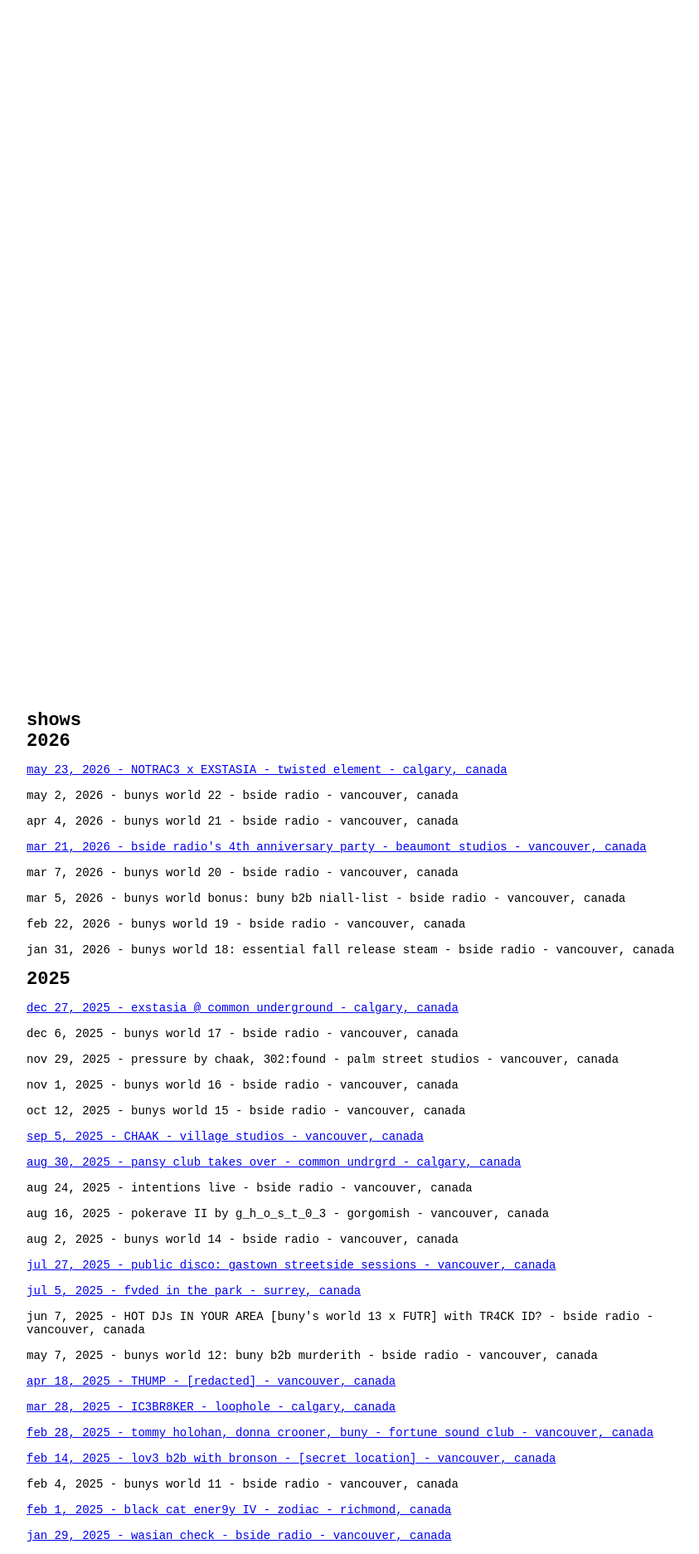
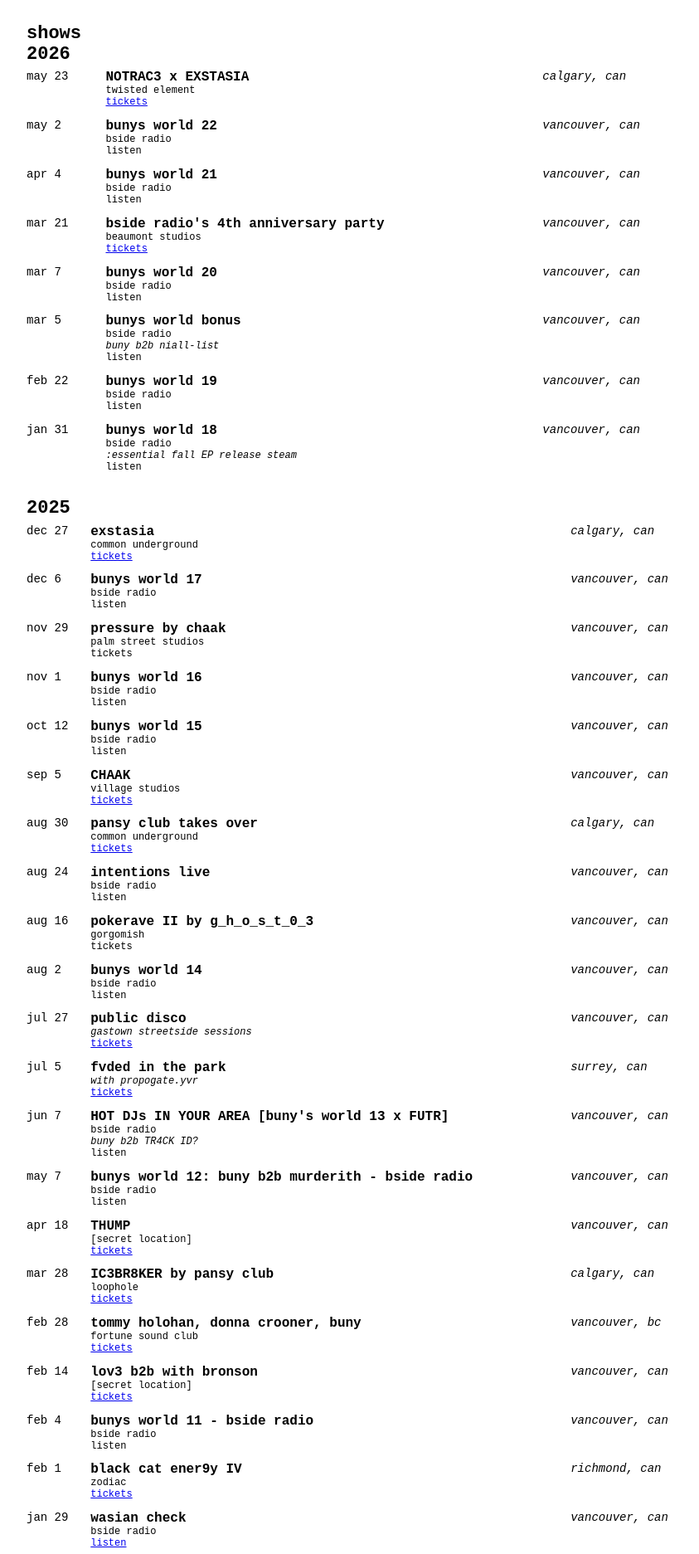
Before and after one commit to 746a70/buny, a Jekyll site: the page built from shows.md, in a window 1280 px wide. Shown: the top 1873 px of the page at 83% size, without its empty margins (208-1051 px from the left). Built offline with Jekyll 4.4.1, drawn with Linux system fonts in a browser that asks for light colours; some of the changed text lies outside the part shown.

Commit message:
Fix syntax/quotation issues in provided shows.yml content

```diff
--- a/_data/shows.yml
+++ b/_data/shows.yml
@@ -1,280 +1,393 @@
-- title: "NOTRAC3 x EXSTASIA - twisted element"
-  date: 2026-05-23
-  location: calgary, canada
+---
+- date: 2026-05-23
+  title: NOTRAC3 x EXSTASIA
+  venue: twisted element
+  location: 'calgary, can'
+  subtitle: ''
   kind: tickets
-  link: https://ra.co/events/2431872
-- title: "bunys world 22 - bside radio"
-  date: 2026-05-02
-  location: vancouver, canada
+  link: 'https://ra.co/events/2431872'
+- date: 2026-05-02
+  title: bunys world 22
+  venue: bside radio
+  location: 'vancouver, can'
+  subtitle: ''
   kind: listen
-  link: ""
-- title: "bunys world 21 - bside radio"
-  date: 2026-04-04
-  location: vancouver, canada
+  link: ''
+- date: 2026-04-04
+  title: bunys world 21
+  venue: bside radio
+  location: 'vancouver, can'
+  subtitle: ''
   kind: listen
-  link: ""
-- title: "bside radio's 4th anniversary party - beaumont studios"
-  date: 2026-03-21
-  location: vancouver, canada
+  link: ''
+- date: 2026-03-21
+  title: 'bside radio''s 4th anniversary party'
+  venue: beaumont studios
+  location: 'vancouver, can'
+  subtitle: ''
   kind: tickets
-  link: "https://ra.co/events/2375684"
-- title: "bunys world 20 - bside radio"
-  date: 2026-03-07
-  location: vancouver, canada
+  link: 'https://ra.co/events/2375684'
+- date: 2026-03-07
+  title: bunys world 20
+  venue: bside radio
+  location: 'vancouver, can'
+  subtitle: ''
   kind: listen
-  link: ""
-- title: "bunys world bonus: buny b2b niall-list - bside radio"
-  date: 2026-03-05
-  location: vancouver, canada
+  link: ''
+- date: 2026-03-05
+  title: 'bunys world bonus'
+  venue: bside radio
+  location: 'vancouver, can'
+  subtitle: 'buny b2b niall-list'
   kind: listen
-  link: ""
-- title: "bunys world 19 - bside radio"
-  date: 2026-02-22
-  location: vancouver, canada
+  link: ''
+- date: 2026-02-22
+  title: bunys world 19
+  venue: bside radio
+  location: 'vancouver, can'
+  subtitle: ''
   kind: listen
-  link: ""
-- title: "bunys world 18: essential fall release steam - bside radio"
-  date: 2026-01-31
-  location: vancouver, canada
+  link: ''
+- date: 2026-01-31
+  title: 'bunys world 18'
+  venue: bside radio
+  location: 'vancouver, can'
+  subtitle: ':essential fall EP release steam'
   kind: listen
-  link: ""
-- title: "exstasia @ common underground"
-  date: 2025-12-27
-  location: calgary, canada
+  link: ''
+- date: 2025-12-27
+  title: 'exstasia'
+  venue: 'common underground'
+  location: 'calgary, can'
+  subtitle: ''
   kind: tickets
-  link: https://www.showpass.com/exstasia-2/
-- title: "bunys world 17 - bside radio"
-  date: 2025-12-06
-  location: vancouver, canada
+  link: 'https://www.showpass.com/exstasia-2/'
+- date: 2025-12-06
+  title: bunys world 17
+  venue: bside radio
+  location: 'vancouver, can'
+  subtitle: ''
   kind: listen
-  link: ""
-- title: "pressure by chaak, 302:found - palm street studios"
-  date: 2025-11-29
-  location: vancouver, canada
+  link: ''
+- date: 2025-11-29
+  title: 'pressure by chaak'
+  venue: palm street studios
+  location: 'vancouver, can'
+  subtitle: ''
   kind: tickets
-  link: ""
-- title: "bunys world 16 - bside radio"
-  date: 2025-11-01
-  location: vancouver, canada
+  link: ''
+- date: 2025-11-01
+  title: bunys world 16
+  venue: bside radio
+  location: 'vancouver, can'
+  subtitle: ''
   kind: listen
-  link: ""
-- title: "bunys world 15 - bside radio"
-  date: 2025-10-12
-  location: vancouver, canada
+  link: ''
+- date: 2025-10-12
+  title: bunys world 15
+  venue: bside radio
+  location: 'vancouver, can'
+  subtitle: ''
   kind: listen
-  link: ""
-- title: "CHAAK - village studios"
-  date: 2025-09-05
-  location: vancouver, canada
+  link: ''
+- date: 2025-09-05
+  title: CHAAK
+  venue: village studios
+  location: 'vancouver, can'
+  subtitle: ''
   kind: tickets
-  link: https://www.instagram.com/p/DPCVIRFkoJi/?img_index=1
-- title: "pansy club takes over - common undrgrd"
-  date: 2025-08-30
-  location: calgary, canada
+  link: 'https://www.instagram.com/p/DPCVIRFkoJi/?img_index=1'
+- date: 2025-08-30
+  title: pansy club takes over
+  venue: common underground
+  location: 'calgary, can'
+  subtitle: ''
   kind: tickets
-  link: https://www.instagram.com/p/DNRimmXggOx/
-- title: "intentions live - bside radio"
-  date: 2025-08-24
-  location: vancouver, canada
+  link: 'https://www.instagram.com/p/DNRimmXggOx/'
+- date: 2025-08-24
+  title: intentions live
+  venue: bside radio
+  location: 'vancouver, can'
+  subtitle: ''
   kind: listen
-  link: ""
-- title: "pokerave II by g_h_o_s_t_0_3 - gorgomish"
-  date: 2025-08-16
-  location: vancouver, canada
+  link: ''
+- date: 2025-08-16
+  title: pokerave II by g_h_o_s_t_0_3
+  venue: gorgomish
+  location: 'vancouver, can'
+  subtitle: ''
   kind: tickets
-  link: ""
-- title: "bunys world 14 - bside radio"
-  date: 2025-08-02
-  location: vancouver, canada
+  link: ''
+- date: 2025-08-02
+  title: bunys world 14
+  venue: bside radio
+  location: 'vancouver, can'
+  subtitle: ''
   kind: listen
-  link: ""
-- title: "public disco: gastown streetside sessions"
-  date: 2025-07-27
-  location: vancouver, canada
+  link: ''
+- date: 2025-07-27
+  title: 'public disco'
+  venue: ''
+  location: 'vancouver, can'
+  subtitle: 'gastown streetside sessions'
   kind: tickets
-  link: "https://www.instagram.com/p/DKs9zBhS27L/?img_index=1"
-- title: "fvded in the park"
-  date: 2025-07-05
-  location: surrey, canada
+  link: 'https://www.instagram.com/p/DKs9zBhS27L/?img_index=1'
+- date: 2025-07-05
+  title: fvded in the park
+  venue: ''
+  location: 'surrey, can'
+  subtitle: 'with propogate.yvr'
   kind: tickets
-  link: https://www.fvdedinthepark.com/
-- title: "HOT DJs IN YOUR AREA [buny's world 13 x FUTR] with TR4CK ID? - bside radio"
-  date: 2025-06-07
-  location: vancouver, canada
+  link: 'https://www.fvdedinthepark.com/'
+- date: 2025-06-07
+  title: 'HOT DJs IN YOUR AREA [buny''s world 13 x FUTR]'
+  venue: bside radio
+  location: 'vancouver, can'
+  subtitle: 'buny b2b TR4CK ID?'
   kind: listen
-  link: ""
-- title: "bunys world 12: buny b2b murderith - bside radio"
-  date: 2025-05-07
-  location: vancouver, canada
+  link: ''
+- date: 2025-05-07
+  title: 'bunys world 12: buny b2b murderith - bside radio'
+  venue: bside radio
+  location: 'vancouver, can'
+  subtitle: ''
   kind: listen
-  link: ""
-- title: "THUMP - [redacted]"
-  date: 2025-04-18
-  location: vancouver, canada
+  link: ''
+- date: 2025-04-18
+  title: 'THUMP'
+  venue: '[secret location]'
+  location: 'vancouver, can'
+  subtitle: ''
   kind: tickets
-  link: https://ra.co/events/2132331
-- title: "IC3BR8KER - loophole"
-  date: 2025-03-28
-  location: calgary, canada
+  link: 'https://ra.co/events/2132331'
+- date: 2025-03-28
+  title: IC3BR8KER by pansy club
+  venue: loophole
+  location: 'calgary, can'
+  subtitle: ''
   kind: tickets
-  link: https://www.zeffy.com/en-CA/ticketing/ic3br8ker-queer-rave?fbclid=IwZXh0bgNhZW0CMTAAAR0pSUUP1DzdbG3G1GrET-faLoIxPhusNPvHmPbvb2cCLwUDci2qqxc7hqI_aem_Y9J6YLr_1_9_CIpoXxF7XQ
-- title: "tommy holohan, donna crooner, buny - fortune sound club"
-  date: 2025-02-28
-  location: vancouver, canada
+  link: 'https://www.zeffy.com/en-CA/ticketing/ic3br8ker-queer-rave?fbclid=IwZXh0bgNhZW0CMTAAAR0pSUUP1DzdbG3G1GrET-faLoIxPhusNPvHmPbvb2cCLwUDci2qqxc7hqI_aem_Y9J6YLr_1_9_CIpoXxF7XQ'
+- date: 2025-02-28
+  title: 'tommy holohan, donna crooner, buny'
+  venue: fortune sound club
+  location: 'vancouver, bc'
+  subtitle: ''
   kind: tickets
-  link: https://www.ticketweb.ca/event/tommy-holohan-fortune-sound-club-tickets/13690574?REFERRAL_ID=tmfeed
-- title: "lov3 b2b with bronson - [secret location]"
-  date: 2025-02-14
-  location: vancouver, canada
+  link: 'https://www.ticketweb.ca/event/tommy-holohan-fortune-sound-club-tickets/13690574?REFERRAL_ID=tmfeed'
+- date: 2025-02-14
+  title: 'lov3 b2b with bronson'
+  venue: '[secret location]'
+  location: 'vancouver, can'
+  subtitle: ''
   kind: tickets
-  link: https://ra.co/events/2098153
-- title: "bunys world 11 - bside radio"
-  date: 2025-02-04
-  location: vancouver, canada
+  link: 'https://ra.co/events/2098153'
+- date: 2025-02-04
+  title: bunys world 11 - bside radio
+  venue: bside radio
+  location: 'vancouver, can'
+  subtitle: ''
   kind: listen
-  link: ""
-- title: "black cat ener9y IV - zodiac"
-  date: 2025-02-01
-  location: richmond, canada
+  link: ''
+- date: 2025-02-01
+  title: black cat ener9y IV
+  venue: zodiac
+  location: 'richmond, can'
+  subtitle: ''
   kind: tickets
-  link: https://www.bouncelife.com/events/6788dafb1435e2d353baac46
-- title: "wasian check - bside radio"
-  date: 2025-01-29
-  location: vancouver, canada
+  link: 'https://www.bouncelife.com/events/6788dafb1435e2d353baac46'
+- date: 2025-01-29
+  title: wasian check
+  venue: bside radio
+  location: 'vancouver, can'
+  subtitle: ''
   kind: listen
-  link: https://youtu.be/fXInd6x7DRc?si=u72P3VXLSIvd_NPO
-- title: "bunys world 10 - bside radio"
-  date: 2025-01-04
-  location: vancouver, canada
+  link: 'https://youtu.be/fXInd6x7DRc?si=u72P3VXLSIvd_NPO'
+- date: 2025-01-04
+  title: bunys world 10
+  venue: bside radio
+  location: 'vancouver, can'
+  subtitle: ''
   kind: listen
-  link: https://soundcloud.com/djbuny/bunys-world-11
-- title: "noise complaint by party people - the well studios"
-  date: 2024-12-14
-  location: vancouver, canada
+  link: 'https://soundcloud.com/djbuny/bunys-world-11'
+- date: 2024-12-14
+  title: noise complaint
+  venue: the well studios
+  location: 'vancouver, can'
+  subtitle: ''
   kind: tickets
-  link: https://ra.co/events/2047073
-- title: "bunys world 09, BUNRELEASED - bside radio"
-  date: 2024-12-07
-  location: vancouver, canada
+  link: 'https://ra.co/events/2047073'
+- date: 2024-12-07
+  title: 'bunys world 09'
+  venue: bside radio
+  location: 'vancouver, can'
+  subtitle: 'bunreleased'
   kind: listen
-  link: https://www.instagram.com/p/DDI0f5yPZxo/
-- title: "bunys world 08, buny @ werk - bside radio"
-  date: 2024-11-02
-  location: vancouver, canada
+  link: 'https://www.instagram.com/p/DDI0f5yPZxo/'
+- date: 2024-11-02
+  title: 'bunys world 08'
+  venue: bside radio
+  location: 'vancouver, can'
+  subtitle: 'buny @ werk'
   kind: listen
-  link: https://www.instagram.com/p/DBuUWhJzY-L/
-- title: "binky + friends - bside radio"
-  date: 2024-10-27
-  location: vancouver, canada
+  link: 'https://www.instagram.com/p/DBuUWhJzY-L/'
+- date: 2024-10-27
+  title: binky + friends
+  venue: bside radio
+  location: 'vancouver, can'
+  subtitle: ''
   kind: listen
-  link: https://www.instagram.com/p/DBnT89tR2W9/?img_index=1
-- title: "a crazy halloween party by popmisfit - calabash"
-  date: 2024-10-25
-  location: vancouver, canada
+  link: 'https://www.instagram.com/p/DBnT89tR2W9/?img_index=1'
+- date: 2024-10-25
+  title: a crazy halloween party by popmisfit
+  venue: calabash
+  location: 'vancouver, can'
+  subtitle: ''
   kind: tickets
-  link: https://www.instagram.com/p/DAwMzWoS1ww/
-- title: "bunys world 07, with jack8 and tr4ck id? - bside radio"
-  date: 2024-10-05
-  location: vancouver, canada
+  link: 'https://www.instagram.com/p/DAwMzWoS1ww/'
+- date: 2024-10-05
+  title: 'bunys world 07'
+  venue: bside radio
+  location: 'vancouver, can'
+  subtitle: 'with jack8 and tr4ck id?'
   kind: listen
-  link: https://www.instagram.com/p/DAo59tqynln/
-- title: "bunys world 06 - bside radio"
-  date: 2024-09-07
-  location: vancouver, canada
+  link: 'https://www.instagram.com/p/DAo59tqynln/'
+- date: 2024-09-07
+  title: bunys world 06
+  venue: bside radio
+  location: 'vancouver, can'
+  subtitle: ''
   kind: listen
-  link: ""
-- title: "dewdrop starshine & buny by bdrive - calabash"
-  date: 2024-08-30
-  location: vancouver, canada
+  link: ''
+- date: 2024-08-30
+  title: 'buny, dewdrop starshine - bdrive'
+  venue: calabash
+  location: 'vancouver, can'
+  subtitle: ''
   kind: tickets
-  link: https://ra.co/events/1985167
-- title: "pokerave by g_h_o_s_t_0_3 - gorgomish"
-  date: 2024-07-12
-  location: vancouver, canada
+  link: 'https://ra.co/events/1985167'
+- date: 2024-07-12
+  title: pokerave by g_h_o_s_t_0_3
+  venue: gorgomish
+  location: 'vancouver, can'
+  subtitle: ''
   kind: tickets
-  link: https://ra.co/events/1949264
-- title: "bunys world 05 - bside radio"
-  date: 2024-07-07
-  location: vancouver, canada
+  link: 'https://ra.co/events/1949264'
+- date: 2024-07-07
+  title: bunys world 05
+  venue: bside radio
+  location: 'vancouver, can'
+  subtitle: ''
   kind: listen
-  link: ""
-- title: "resurrection radio popup - bside radio"
-  date: 2024-07-04
-  location: vancouver, canada
+  link: ''
+- date: 2024-07-04
+  title: resurrection radio popup
+  venue: bside radio
+  location: 'vancouver, can'
+  subtitle: ''
   kind: listen
-  link: https://www.instagram.com/p/C8wvjEhR96M/
-- title: "cute shit only - birdhouse"
-  date: 2024-06-28
-  location: vancouver, canada
+  link: 'https://www.instagram.com/p/C8wvjEhR96M/'
+- date: 2024-06-28
+  title: cute shit only
+  venue: birdhouse
+  location: 'vancouver, can'
+  subtitle: ''
   kind: tickets
-  link: https://www.instagram.com/birdhouseartspace/p/C74nORxP3Hz/
-- title: "TDJ, teenoble, buny - village studios"
-  date: 2024-06-15
-  location: vancouver, canada
+  link: 'https://www.instagram.com/birdhouseartspace/p/C74nORxP3Hz/'
+- date: 2024-06-15
+  title: 'TDJ, teenoble b2b buny'
+  venue: village studios
+  location: 'vancouver, can'
+  subtitle: ''
   kind: tickets
-  link: https://ra.co/events/1942357
-- title: "bunys world 04 - bside radio"
-  date: 2024-06-01
-  location: vancouver, canada
+  link: 'https://ra.co/events/1942357'
+- date: 2024-06-01
+  title: bunys world 04
+  venue: bside radio
+  location: 'vancouver, can'
+  subtitle: ''
   kind: listen
-  link: ""
-- title: "mashkawow: etoh b2b buny - bside radio"
-  date: 2024-06-01
-  location: vancouver, canada
+  link: ''
+- date: 2024-06-01
+  title: 'mashkawow: etoh b2b buny'
+  venue: bside radio
+  location: 'vancouver, can'
+  subtitle: ''
   kind: listen
-  link: https://www.instagram.com/p/C7pN1JVPMy8/?img_index=1
-- title: "resonance by ravin collective - [redacted]"
-  date: 2024-05-25
-  location: vancouver, canada
+  link: 'https://www.instagram.com/p/C7pN1JVPMy8/?img_index=1'
+- date: 2024-05-25
+  title: 'resonance by ravin collective'
+  venue: '[secret location]'
+  location: 'vancouver, can'
+  subtitle: ''
   kind: tickets
-  link: https://www.instagram.com/p/C7Spc9_vN_P/
-- title: "bunys world 03 - bside radio"
-  date: 2024-05-04
-  location: vancouver, canada
+  link: 'https://www.instagram.com/p/C7Spc9_vN_P/'
+- date: 2024-05-04
+  title: bunys world 03
+  venue: bside radio
+  location: 'vancouver, can'
+  subtitle: ''
   kind: listen
-  link: ""
-- title: "supermarket by drill events - the deli"
-  date: 2024-05-03
-  location: vancouver, canada
+  link: ''
+- date: 2024-05-03
+  title: supermarket by drill events
+  venue: the deli
+  location: 'vancouver, can'
+  subtitle: ''
   kind: tickets
-  link: https://www.eventbrite.ca/e/drill-presents-supermarket-tickets-884627734367
-- title: "bunys world 02 - bside radio"
-  date: 2024-04-06
-  location: vancouver, canada
+  link: 'https://www.eventbrite.ca/e/drill-presents-supermarket-tickets-884627734367'
+- date: 2024-04-06
+  title: bunys world 02
+  venue: bside radio
+  location: 'vancouver, can'
+  subtitle: ''
   kind: listen
-  link: ""
-- title: "unknown by avanni - red gate"
-  date: 2024-03-30
-  location: vancouver, canada
+  link: ''
+- date: 2024-03-30
+  title: unknown by avanni
+  venue: red gate
+  location: 'vancouver, can'
+  subtitle: ''
   kind: tickets
-  link: https://ra.co/events/1866634
-- title: "pr3br34k vol 02 - rewind resale"
-  date: 2024-03-16
-  location: vancouver, canada
+  link: 'https://ra.co/events/1866634'
+- date: 2024-03-16
+  title: pr3br34k vol 02
+  venue: rewind resale
+  location: 'vancouver, can'
+  subtitle: ''
   kind: tickets
-  link: https://www.eventbrite.ca/e/pr3br34k-vol02-tickets-833902243057
-- title: "bunys world 01 - bside radio"
-  date: 2024-02-25
-  location: vancouver, canada
+  link: 'https://www.eventbrite.ca/e/pr3br34k-vol02-tickets-833902243057'
+- date: 2024-02-25
+  title: bunys world 01
+  venue: bside radio
+  location: 'vancouver, can'
+  subtitle: ''
   kind: listen
-  link: ""
-- title: "killer dolls fundraver - rewind resale"
-  date: 2023-10-13
-  location: vancouver, canada
+  link: ''
+- date: 2023-10-13
+  title: killer dolls fundraver
+  venue: rewind resale
+  location: 'vancouver, can'
+  subtitle: ''
   kind: tickets
-  link: https://www.eventbrite.ca/e/killer-dolls-queer-fundraver-tickets-715666165767?aff=ebdsoporgprofile
-- title: "new moon by normiecorp - [redacted]"
-  date: 2023-09-29
-  location: vancouver, canada
+  link: 'https://www.eventbrite.ca/e/killer-dolls-queer-fundraver-tickets-715666165767?aff=ebdsoporgprofile'
+- date: 2023-09-29
+  title: 'new moon by normiecorp'
+  venue: '[secret location]'
+  location: 'vancouver, can'
+  subtitle: ''
   kind: tickets
-  link: https://www.instagram.com/p/CxWcHXGvTsa/
-- title: "rodeho - rewind resale"
-  date: 2023-07-15
-  location: vancouver, canada
+  link: 'https://www.instagram.com/p/CxWcHXGvTsa/'
+- date: 2023-07-15
+  title: rodeho
+  venue: rewind resale
+  location: 'vancouver, can'
+  subtitle: ''
   kind: tickets
-  link: https://www.eventbrite.ca/e/rode-ho-rewind-queer-western-rave-tickets-657236932357?aff=ebdsoporgprofile
-- title: "pr3br34k vol 1 - rewind resale"
-  date: 2023-03-10
-  location: vancouver, canada
+  link: 'https://www.eventbrite.ca/e/rode-ho-rewind-queer-western-rave-tickets-657236932357?aff=ebdsoporgprofile'
+- date: 2023-03-10
+  title: pr3br34k vol 1
+  venue: rewind resale
+  location: 'vancouver, can'
+  subtitle: ''
   kind: tickets
-  link: https://www.eventbrite.ca/e/pr3br34k-rewind-tickets-530735442997?aff=ebdsoporgprofile
+  link: 'https://www.eventbrite.ca/e/pr3br34k-rewind-tickets-530735442997?aff=ebdsoporgprofile'
--- a/shows.md
+++ b/shows.md
@@ -5,19 +5,39 @@
 ---
 
 # shows
+
 {% assign grouped_shows = site.data.shows | group_by_exp: 'show', "show.date | date: '%Y'" %}
 {% assign sorted_years = grouped_shows | sort: 'name' | reverse %}
+
 {% for year in sorted_years %}
 <h1>{{ year.name }}</h1>
-{% assign sorted_items = year.items | sort: 'date' | reverse %}
-{% for show in sorted_items %}
-  {% capture show_text %}{{ show.date | date: '%b %-d, %Y' | downcase }} - {{ show.title }} - {{ show.location }}{% endcapture %}
-  {% if show.link and show.link != '' %}
-<p><a href="{{ show.link }}">{{ show_text | strip }}</a></p>
-  {% else %}
-<p>{{ show_text | strip }}</p>
-  {% endif %}
-{% endfor %}
+<table style="width: 100%; border-collapse: collapse; margin-bottom: 1.5rem;">
+  {% assign sorted_items = year.items | sort: 'date' | reverse %}
+  {% for show in sorted_items %}
+  <tr>
+    <td style="white-space: nowrap; vertical-align: top; padding: 0.4rem 0.8rem 0.4rem 0;">{{ show.date | date: '%b %-d' | downcase }}</td>
+    <td style="padding: 0.4rem 0.8rem 0.4rem 0; vertical-align: top;">
+      <div style="font-size: 16px; font-weight: 700;">{{ show.title }}</div>
+      {% if show.venue and show.venue != '' %}
+      <div style="font-size: 12px;">{{ show.venue }}</div>
+      {% endif %}
+      {% if show.subtitle and show.subtitle != '' %}
+      <div style="font-size: 12px; font-style: italic;">{{ show.subtitle }}</div>
+      {% endif %}
+      {% if show.kind and show.kind != '' %}
+      <div style="font-size: 12px;">
+        {% if show.link and show.link != '' %}
+        <a href="{{ show.link }}">{{ show.kind }}</a>
+        {% else %}
+        {{ show.kind }}
+        {% endif %}
+      </div>
+      {% endif %}
+    </td>
+    <td style="padding: 0.4rem 0; vertical-align: top; font-size: 14px; font-style: italic;">{{ show.location }}</td>
+  </tr>
+  {% endfor %}
+</table>
 {% endfor %}
 
 [< home]({{ '/' | relative_url }})
```
